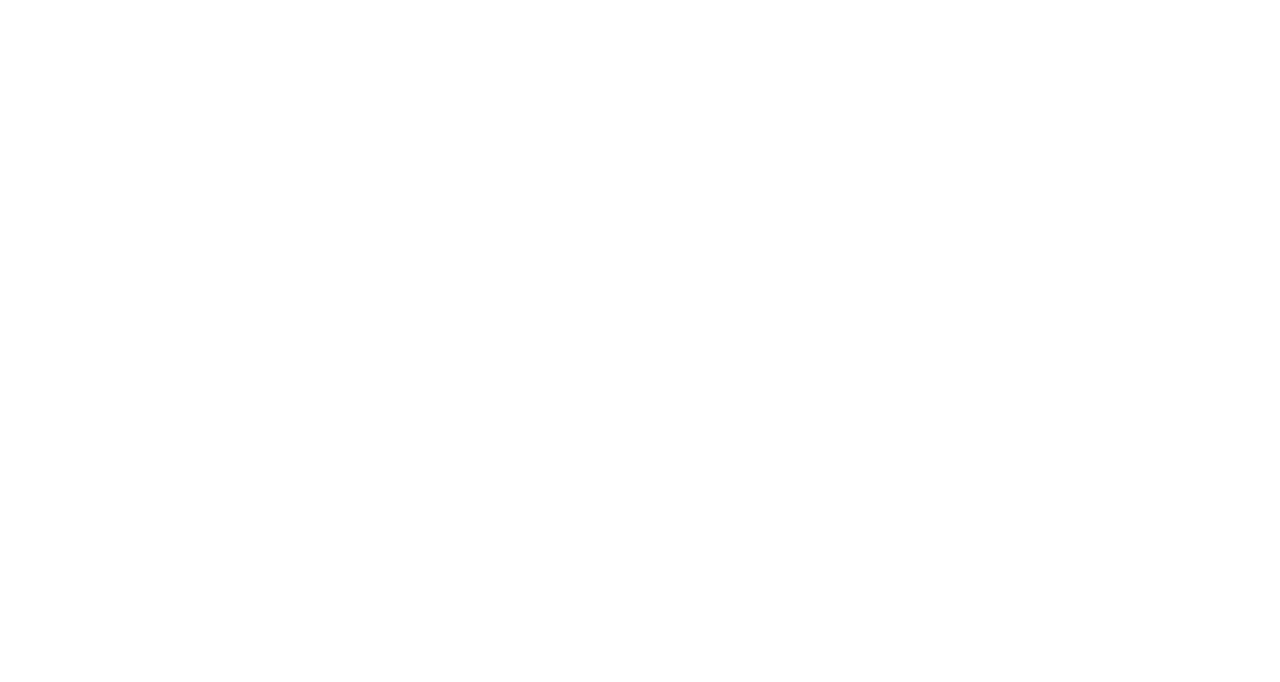
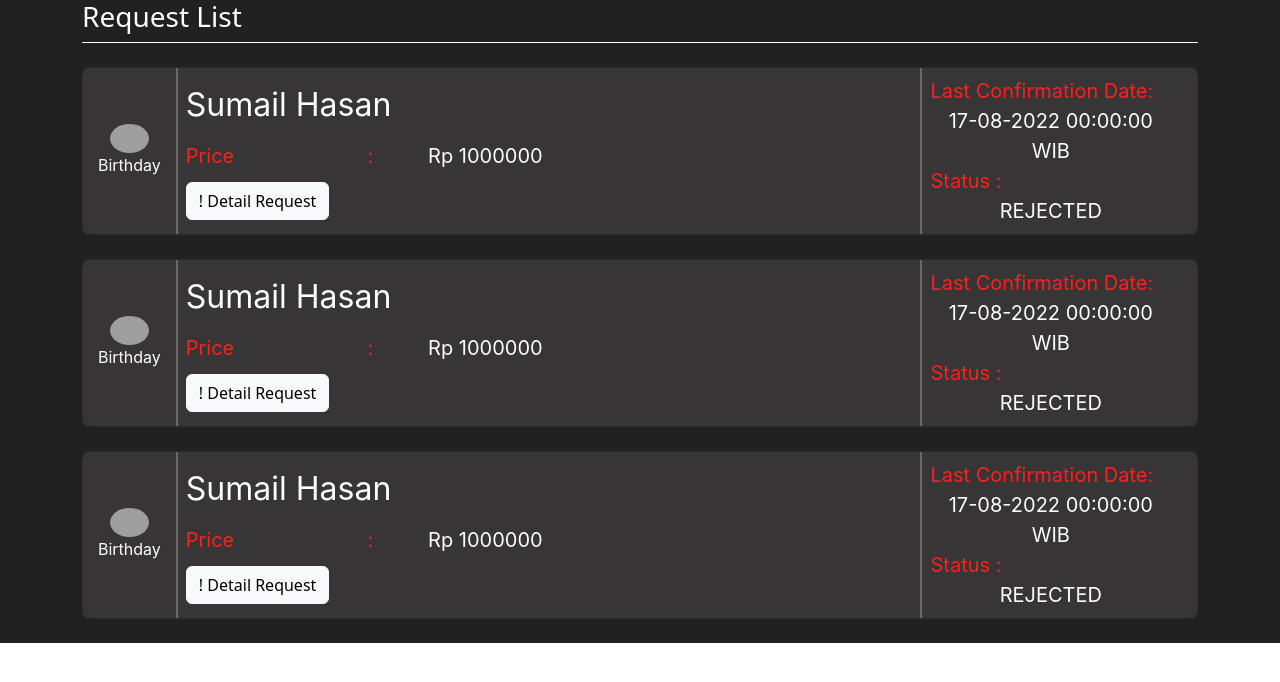
Before and after one commit to PandaNoob13/surpreedz, a React (Create React App) app: page / in a window 1280 px wide. Shown: the top 682 px of the page. Built offline with nearby package versions, Linux system fonts and the light colour scheme; grey boxes are pictures that could not be loaded.

Commit message:
request list page without logic

```diff
--- a/src/App.js
+++ b/src/App.js
@@ -4,7 +4,7 @@
 function App() {
   return (
     <>
-      {/* <RequesListPage /> */}
+      <RequesListPage />
     </>
   );
 }
```
